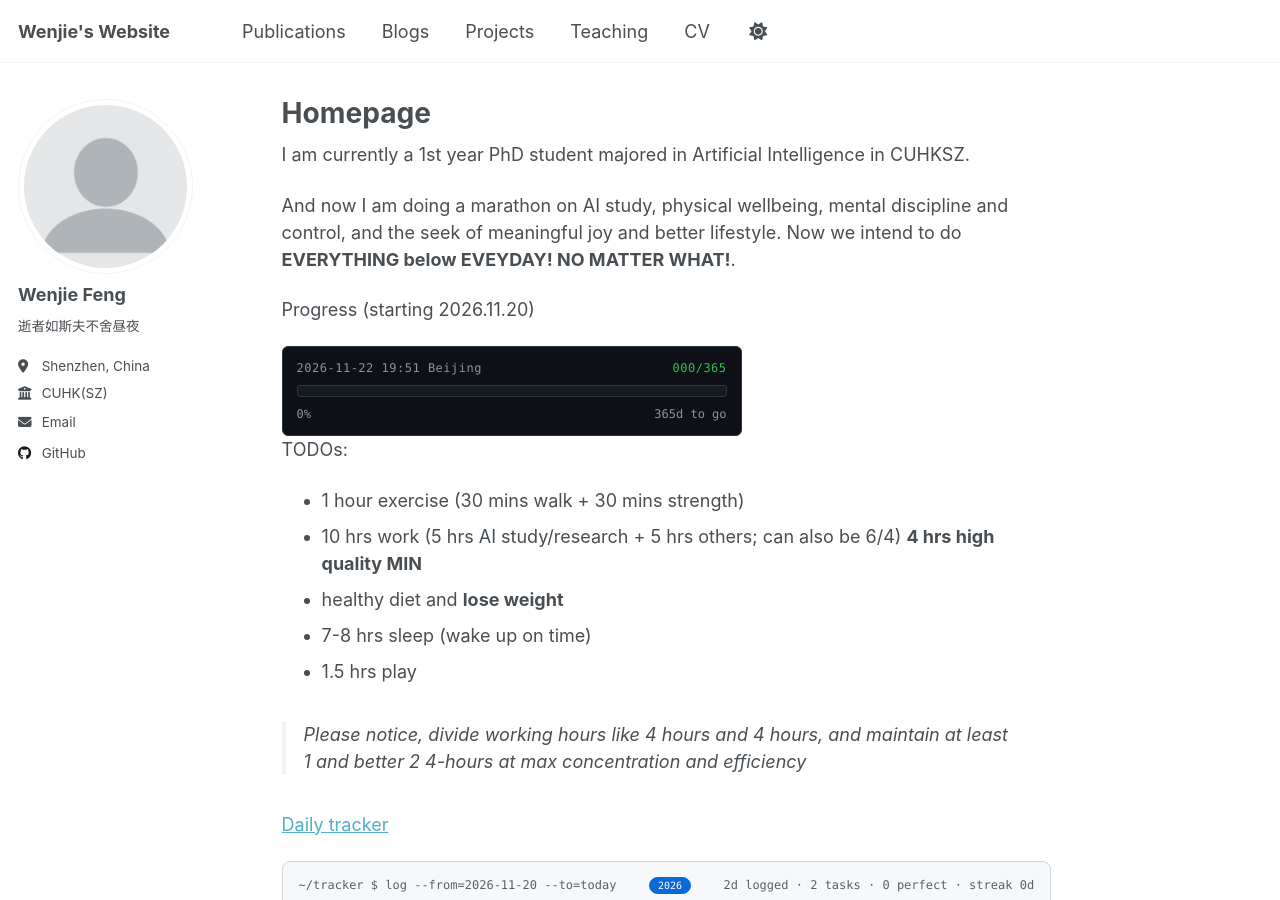
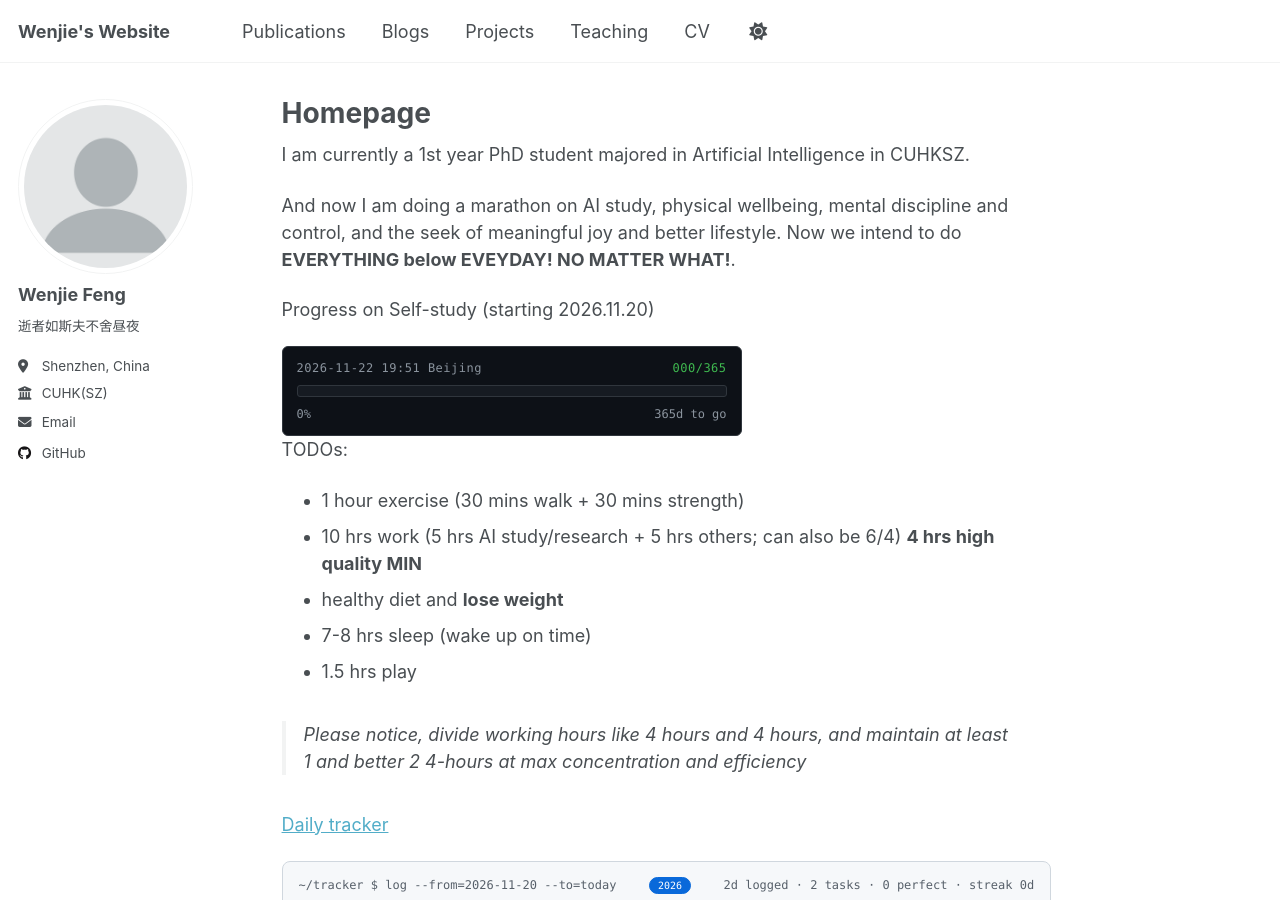
Before and after one commit to wenjiefeng04/wenjiefeng04.github.io, a Jekyll site: the page built from _pages/about.md, in a window 1280 px wide and 900 px high. Built offline with Jekyll 4.4.1, drawn with Linux system fonts in a browser that asks for light colours.

Commit message:
modify on progress bar description

```diff
--- a/_pages/about.md
+++ b/_pages/about.md
@@ -10,8 +10,7 @@ I am currently a 1st year PhD student majored in Artificial Intelligence in CUHK
 
 And now I am doing a marathon on AI study, physical wellbeing, mental discipline and control, and the seek of meaningful joy and better lifestyle. Now we intend to do **EVERYTHING below EVEYDAY! NO MATTER WHAT!**.
 
-Progress (starting 2026.11.20) {% include progress-bar.html %}
-
+Progress on Self-study (starting 2026.11.20) {% include progress-bar.html %}
 
 TODOs:
 - 1 hour exercise (30 mins walk + 30 mins strength)
```
